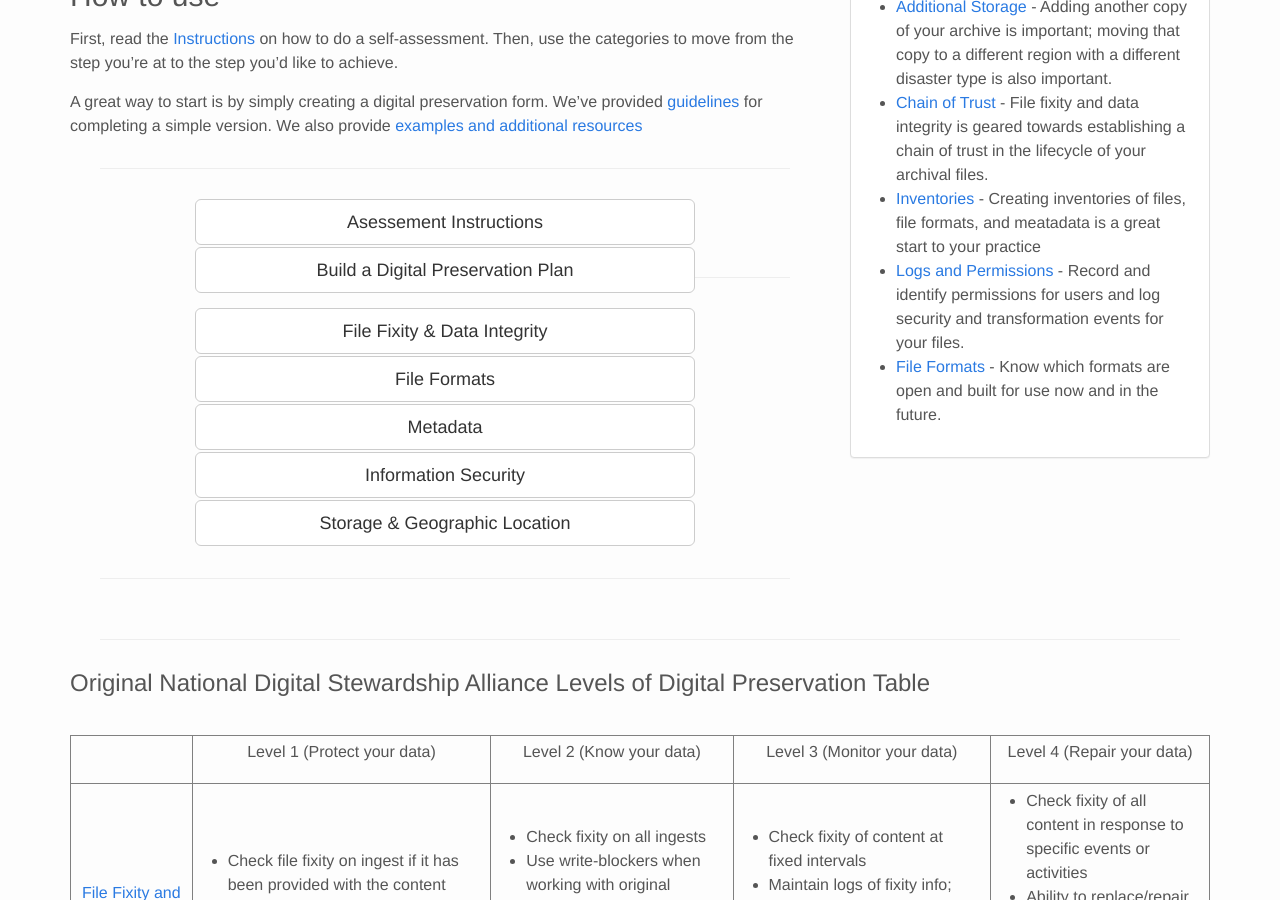
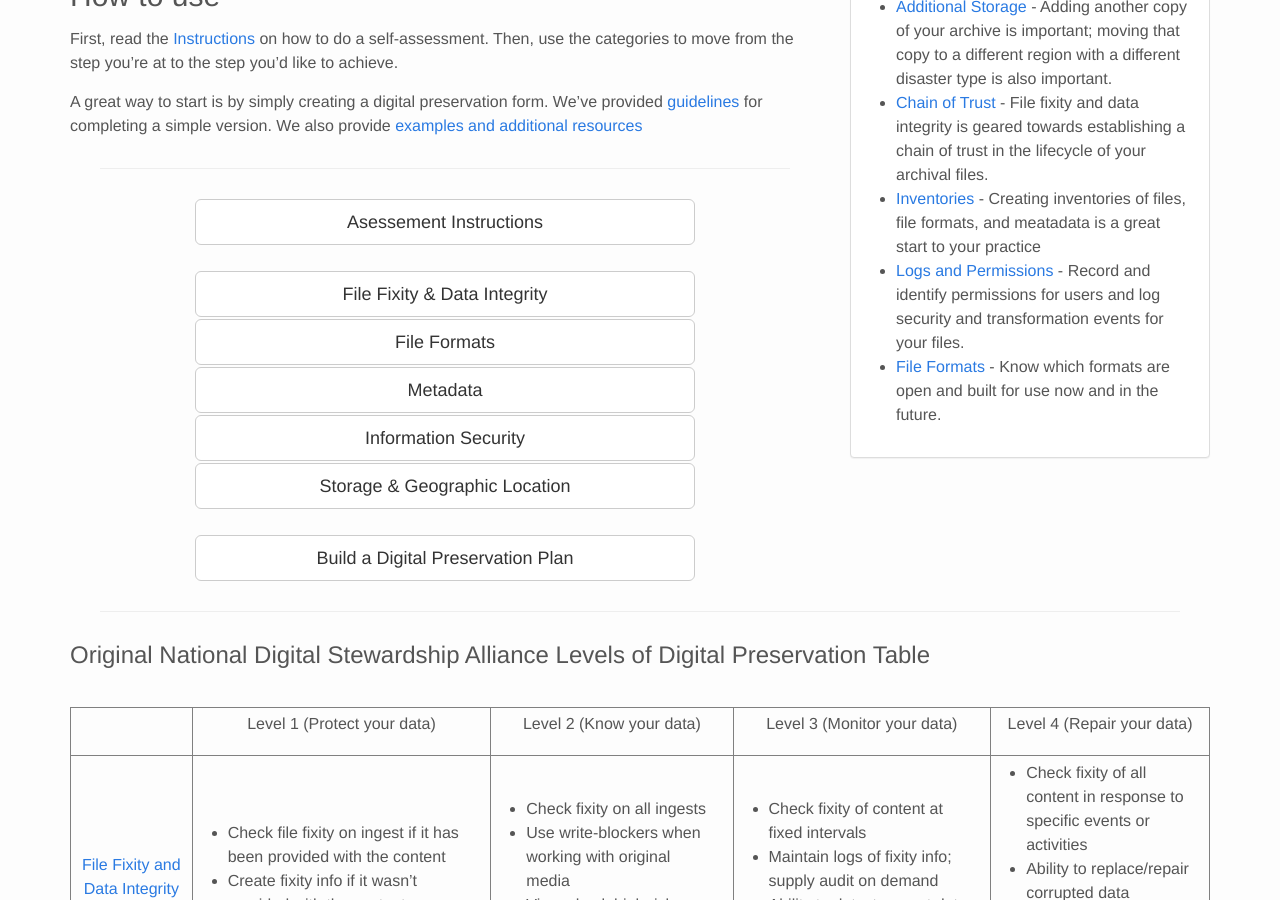
Before and after one commit to dcnb/digprezsteps, a Jekyll site: the page built from index.md, in a window 1280 px wide and 900 px high, scrolled down 299 px. Built offline with Jekyll 4.4.1, drawn with Linux system fonts in a browser that asks for light colours.

Commit message:
a few layout changes

```diff
--- a/_layouts/homepage.html
+++ b/_layouts/homepage.html
@@ -12,9 +12,9 @@ layout: default
 			 {{ content }}
        <hr>
        	<a href="instructions.html"><button type="button" class="btn btn-default btn-lg centered col-md-8 col-md-offset-2">Asessement Instructions</button></a>
-         <br/><br/>
-			<a href="plan.html"><button type="button" class="btn btn-default btn-lg centered col-md-8 col-md-offset-2">Build a Digital Preservation Plan</button></a>
-        <hr>
+        <br/><br/>
+        <br/>
+
 
   {% for my_page in site.pages  %}
           {% if my_page.order %}
@@ -22,7 +22,9 @@ layout: default
        <br/><br/>
           {% endif %}
         {% endfor %}
-         <hr>
+         <br/>
+
+			<a href="plan.html"><button type="button" class="btn btn-default btn-lg centered col-md-8 col-md-offset-2">Build a Digital Preservation Plan</button></a>
      </div>
     <div class="col-lg-4 pull-right">
 			<a href="onepage.html"><button type="button" class="btn btn-default btn-lg centered col-md-12">Printable Version</button></a>
```
